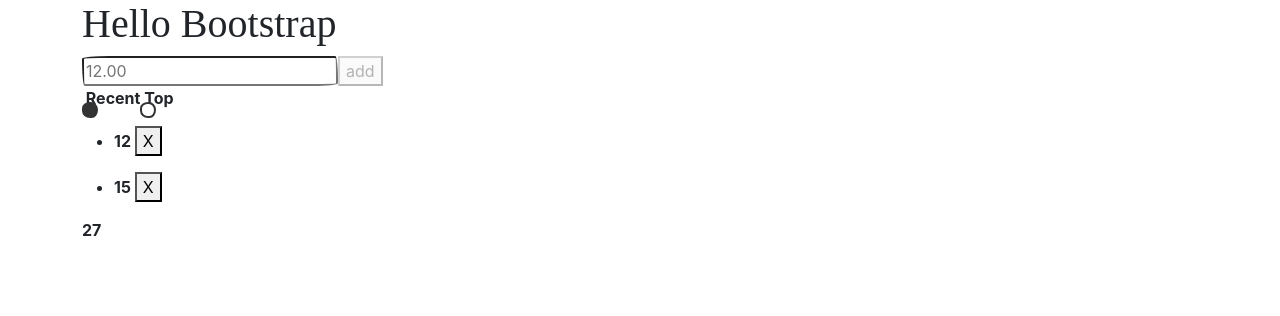
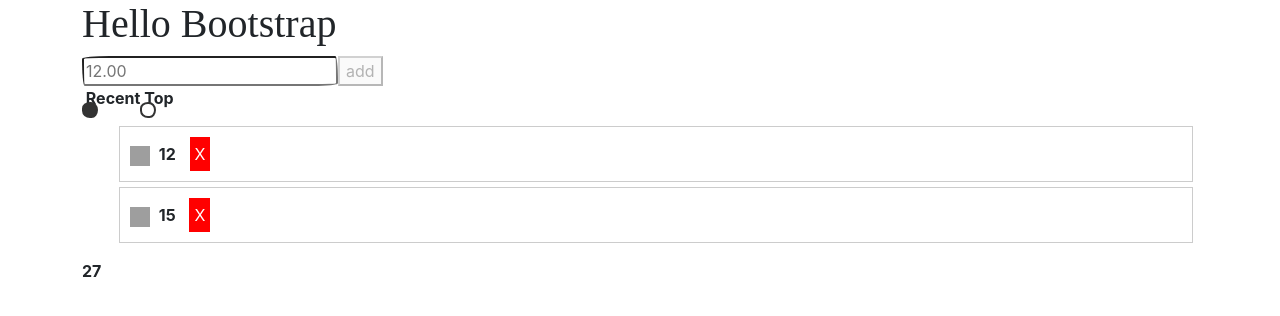
Before and after one commit to heg-web/labo-bfritscher, a Vue app: page / in a window 1280 px wide. Shown: the top 316 px of the page. Built offline with nearby package versions, Linux system fonts and the light colour scheme; grey boxes are pictures that could not be loaded; a web font is replaced by a local one.

Commit message:
refactor into components add image to donationitem

```diff
--- a/src/App.vue
+++ b/src/App.vue
@@ -9,8 +9,8 @@
             <label><input type="radio" name="sort" value="recent" v-model="sortType" /> Recent</label>
             <label><input type="radio" name="sort" value="top" v-model="sortType" /> Top</label>
         </p>
-        <ul v-for="donation in donationSorted" v-bind:key="donation.id">
-            <li>{{ donation.amount }} <button v-on:click="remove(donation)">X</button></li>
+        <ul>
+            <donation-item :donation="d" v-for="d in donationSorted" v-bind:key="d.id" v-on:remove="remove(d)" />
         </ul>
         <p>{{ total }}</p>
     </div>
@@ -18,6 +18,7 @@
 
 <script>
 import { createDonation } from "./utils";
+import DonationItem from "./components/DonationItem.vue";
 /* methods sur Array
 function find(func) {
     for (let d of this) {
@@ -28,6 +29,9 @@
 }
 */
 export default {
+    components: {
+        DonationItem
+    },
     data() {
         return {
             amount: "",
--- /dev/null
+++ b/src/components/DonationItem.vue
@@ -0,0 +1,50 @@
+<template>
+    <li>
+        <img v-bind:src="img" />
+        {{ donation.amount }} <button v-on:click="remove()">X</button></li>
+</template>
+<script>
+export default {
+    props: ["donation"],
+    emits: ["remove"],
+    computed: {
+        img() {
+            let level = "1";
+            if (this.donation.amount > 10) {
+                level = "2";
+            }
+            if (this.donation.amount > 20) {
+                level = "3";
+            }
+            return `https://gistcdn.githack.com/bfritscher/6ff8e74b80d44616944843fe83cc5d19/raw/2d4e25748fbbe681681932444a7ef339c90d4dde/chevron_${level}.svg`;
+        }
+    },
+    methods: {
+        remove() {
+            this.$emit("remove");
+        }
+    }
+};
+</script>
+<style scoped>
+li {
+    list-style-type: none;
+    padding: 10px;
+    border: 1px solid #ccc;
+    margin: 5px;
+}
+button {
+    background-color: red;
+    color: white;
+    border: none;
+    padding: 5px;
+    margin-left: 10px;
+}
+
+img {
+    width: 20px;
+    height: 20px;
+    vertical-align: middle;
+    margin-right: 5px;
+}
+</style>
```
